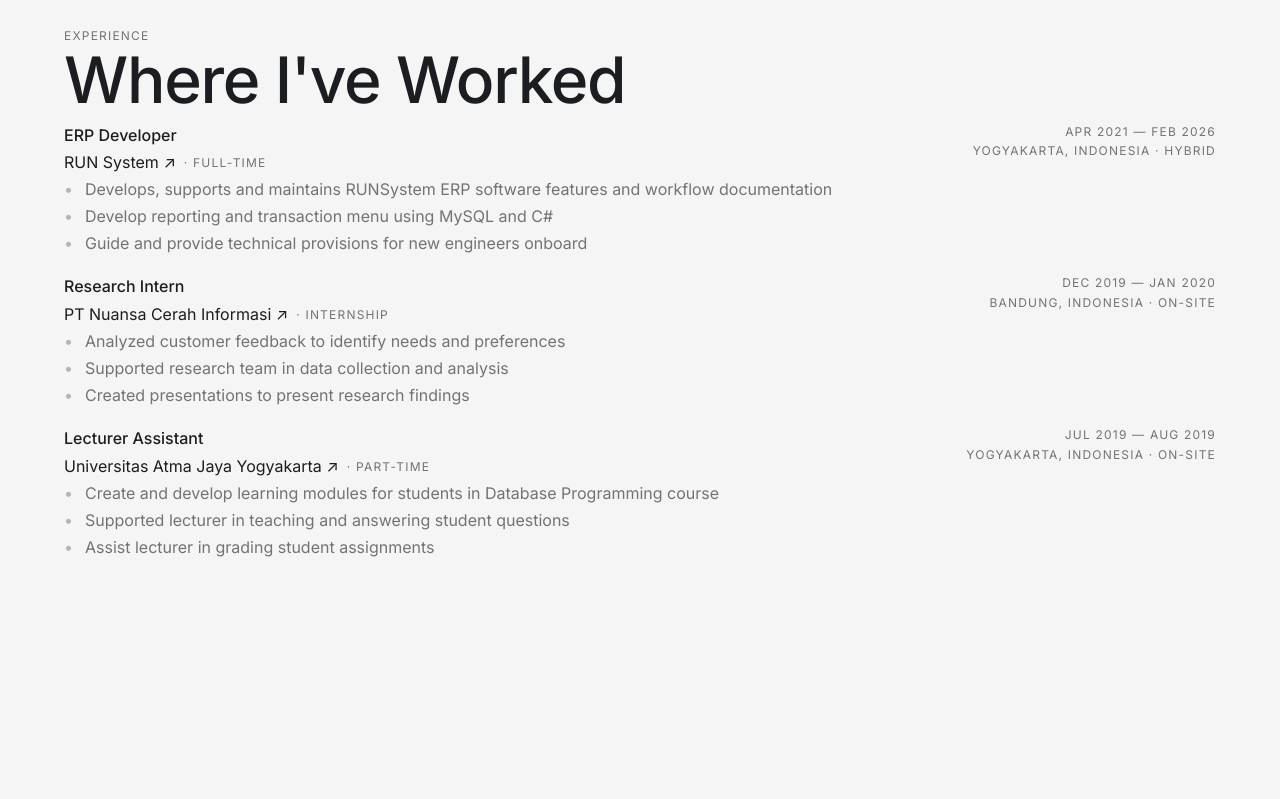
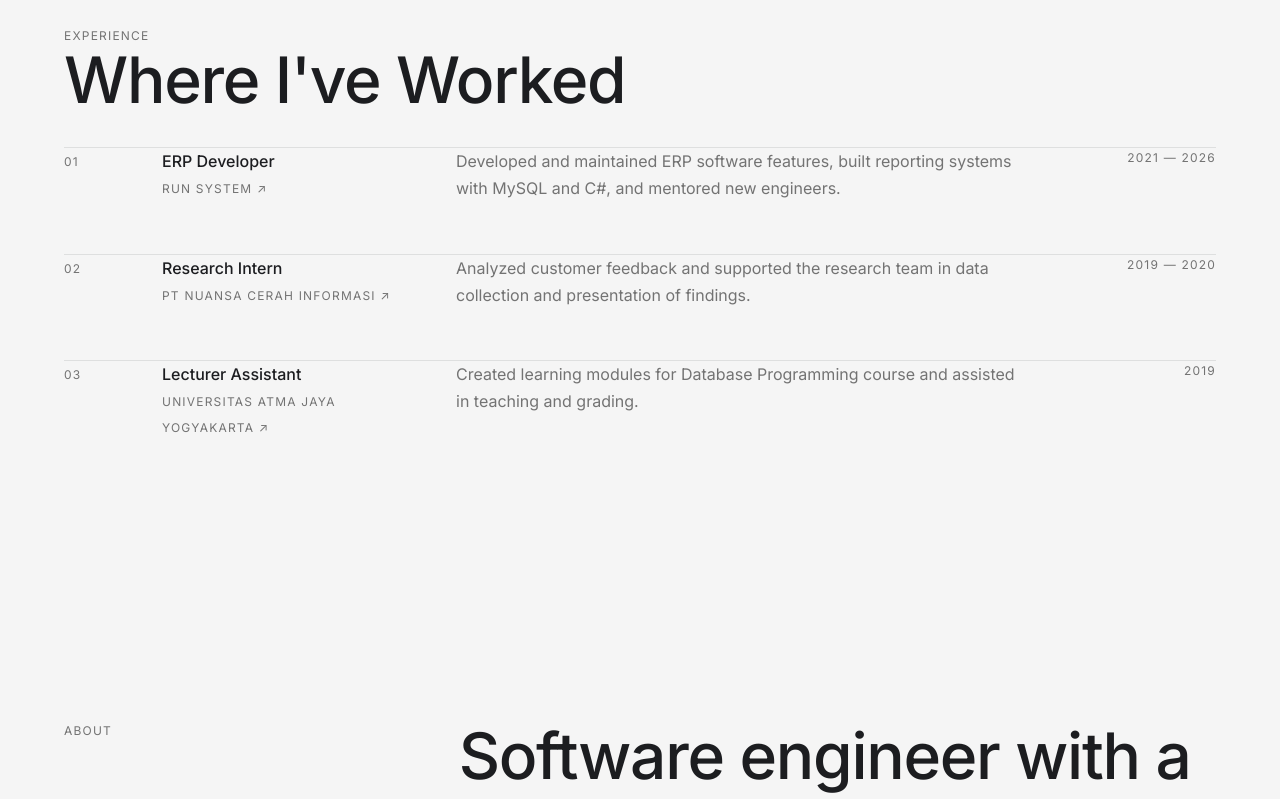
Before and after one commit to maheswaraaa/randyamaheswara, a Next.js app: page / in a window 1280 px wide. Shown: the part 1760-2559 px from the top of the page. Built offline with nearby package versions, Linux system fonts and the light colour scheme.

Commit message:
add improvement on work experience

```diff
--- a/components/sections/WorkExperience.tsx
+++ b/components/sections/WorkExperience.tsx
@@ -9,7 +9,8 @@
         <section className="section relative">
             <div className="container">
                 {/* Header */}
-                <div className="mb-16">
+                <div className="grid grid-cols-1 lg:grid-cols-12 gap-8">
+                    <div className="lg:col-span-8">
                         <Reveal>
                             <p className="text-caption mb-4">Experience</p>
                         </Reveal>
@@ -17,66 +18,57 @@
                             <TextReveal text="Where I've Worked" delay={0.1} />
                         </h2>
                     </div>
+                </div>
 
                 {/* Experience List */}
-                <div className="flex flex-col gap-4">
+                <div className="mt-16">
                     {experiences.map((exp, index) => (
                         <Reveal key={exp.id} delay={0.2 + index * 0.1}>
-                            <div className="pb-12 border-b border-foreground/10 last:border-b-0">
-                                {/* Main Row */}
-                                <div className="flex flex-col lg:flex-row lg:items-start lg:justify-between gap-4">
-                                    {/* Left: Role & Company */}
-                                    <div className="space-y-1">
+                            <br />
+                            <div className="grid grid-cols-12 gap-4 lg:gap-6 py-6 border-t border-foreground/10 last:border-b">
+                                {/* Index */}
+                                <div className="col-span-1">
+                                    <span className="text-caption text-muted">
+                                        {String(index + 1).padStart(2, "0")}
+                                    </span>
+                                </div>
+
+                                {/* Role & Company */}
+                                <div className="col-span-11 lg:col-span-3">
                                     <h3 className="text-body font-medium">
                                         {exp.role}
                                     </h3>
-                                        <div className="flex items-center gap-2 flex-wrap">
                                     {exp.companyUrl ? (
                                         <a
                                             href={exp.companyUrl}
                                             target="_blank"
                                             rel="noopener noreferrer"
-                                                    className="text-body text-muted hover:text-foreground transition-colors"
+                                            className="text-caption text-muted hover:text-foreground transition-colors"
                                         >
                                             {exp.company} ↗
                                         </a>
                                     ) : (
-                                                <span className="text-body text-muted">
+                                        <p className="text-caption text-muted">
                                             {exp.company}
-                                                </span>
+                                        </p>
                                     )}
-                                            <span className="text-caption text-muted">
-                                                · {exp.type}
-                                            </span>
-                                        </div>
                                 </div>
 
-                                    {/* Right: Period & Location */}
-                                    <div className="lg:text-right space-y-1">
+                                {/* Summary */}
+                                <div className="col-span-11 col-start-2 lg:col-span-6 lg:col-start-auto">
+                                    <p className="text-body text-muted">
+                                        {exp.summary}
+                                    </p>
+                                </div>
+
+                                {/* Period */}
+                                <div className="col-span-11 col-start-2 lg:col-span-2 lg:col-start-auto lg:text-right">
                                     <p className="text-caption text-muted">
                                         {exp.period}
                                     </p>
-                                        <p className="text-caption text-muted">
-                                            {exp.location} · {exp.workMode}
-                                        </p>
                                 </div>
                             </div>
-
-                                {/* Description */}
-                                {exp.description && (
-                                    <ul className="space-y-3 mt-6">
-                                        {exp.description.map((item, i) => (
-                                            <li
-                                                key={i}
-                                                className="text-body text-muted flex gap-3"
-                                            >
-                                                <span className="text-foreground/30 select-none">•</span>
-                                                <span>{item}</span>
-                                            </li>
-                                        ))}
-                                    </ul>
-                                )}
-                            </div>
+                            <br />
                         </Reveal>
                     ))}
                 </div>
--- a/content/experience.ts
+++ b/content/experience.ts
@@ -5,11 +5,9 @@
     role: string;
     company: string;
     companyUrl?: string;
-    type: "Full-time" | "Part-time" | "Internship" | "Contract" | "Freelance";
     period: string;
     location: string;
-    workMode: "On-site" | "Remote" | "Hybrid";
-    description?: string[];
+    summary: string;
 }
 
 export const experiences: Experience[] = [
@@ -18,44 +16,26 @@
         role: "ERP Developer",
         company: "RUN System",
         companyUrl: "https://runsystem.id/en",
-        type: "Full-time",
-        period: "Apr 2021 — Feb 2026",
-        location: "Yogyakarta, Indonesia",
-        workMode: "Hybrid",
-        description: [
-            "Develops, supports and maintains RUNSystem ERP software features and workflow documentation",
-            "Develop reporting and transaction menu using MySQL and C#",
-            "Guide and provide technical provisions for new engineers onboard",
-        ],
+        period: "2021 — 2026",
+        location: "Yogyakarta, ID",
+        summary: "Developed and maintained ERP software features, built reporting systems with MySQL and C#, and mentored new engineers.",
     },
     {
         id: 2,
         role: "Research Intern",
         company: "PT Nuansa Cerah Informasi",
         companyUrl: "https://nuansa.com/",
-        type: "Internship",
-        period: "Dec 2019 — Jan 2020",
-        location: "Bandung, Indonesia",
-        workMode: "On-site",
-        description: [
-            "Analyzed customer feedback to identify needs and preferences",
-            "Supported research team in data collection and analysis",
-            "Created presentations to present research findings",
-        ],
+        period: "2019 — 2020",
+        location: "Bandung, ID",
+        summary: "Analyzed customer feedback and supported the research team in data collection and presentation of findings.",
     },
     {
         id: 3,
         role: "Lecturer Assistant",
         company: "Universitas Atma Jaya Yogyakarta",
         companyUrl: "https://uajy.ac.id",
-        type: "Part-time",
-        period: "Jul 2019 — Aug 2019",
-        location: "Yogyakarta, Indonesia",
-        workMode: "On-site",
-        description: [
-            "Create and develop learning modules for students in Database Programming course",
-            "Supported lecturer in teaching and answering student questions",
-            "Assist lecturer in grading student assignments",
-        ],
+        period: "2019",
+        location: "Yogyakarta, ID",
+        summary: "Created learning modules for Database Programming course and assisted in teaching and grading.",
     },
 ];
```
Lines whose indentation alone changed are shown as unchanged.
